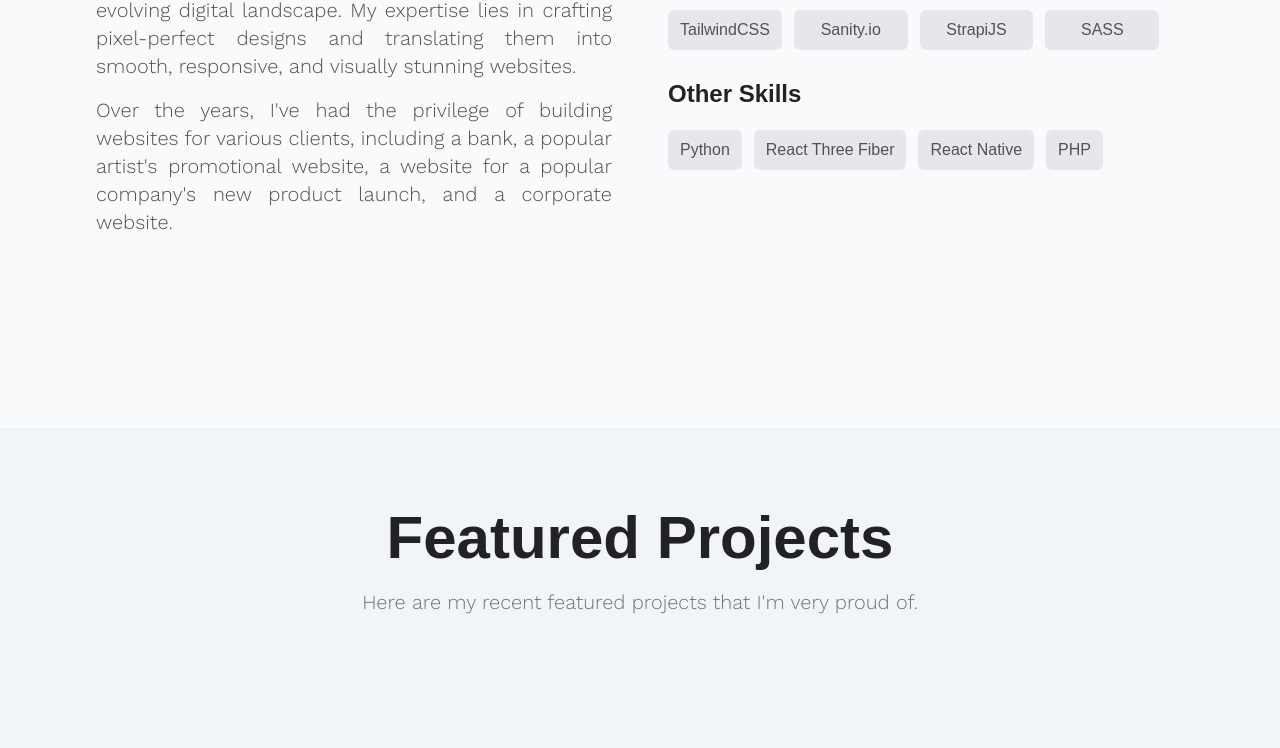
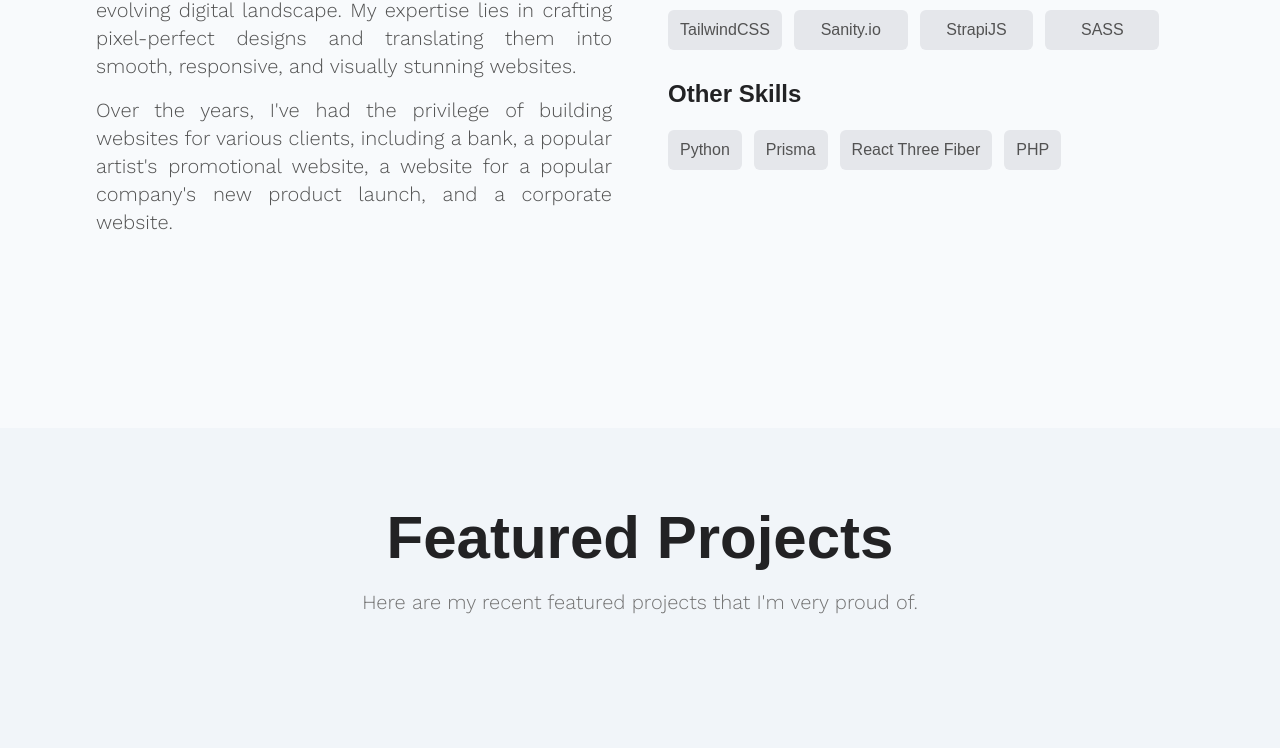
Before and after one commit to loq24/latest-portfolio, a Next.js app: page / in a window 1280 px wide. Shown: the part 1020-1768 px from the top of the page. Built offline with nearby package versions, Linux system fonts and the light colour scheme; a web font is replaced by a local one.

Commit message:
Replace other skill

```diff
--- a/components/about/About.tsx
+++ b/components/about/About.tsx
@@ -45,8 +45,8 @@ export default function About() {
         </h3>
         <div className="mb-7 flex flex-wrap gap-3 font-anek-bangla text-lg">
           <Button>Python</Button>
+          <Button>Prisma</Button>
           <Button>React Three Fiber</Button>
-          <Button>React Native</Button>
           <Button>PHP</Button>
         </div>
       </div>
```
